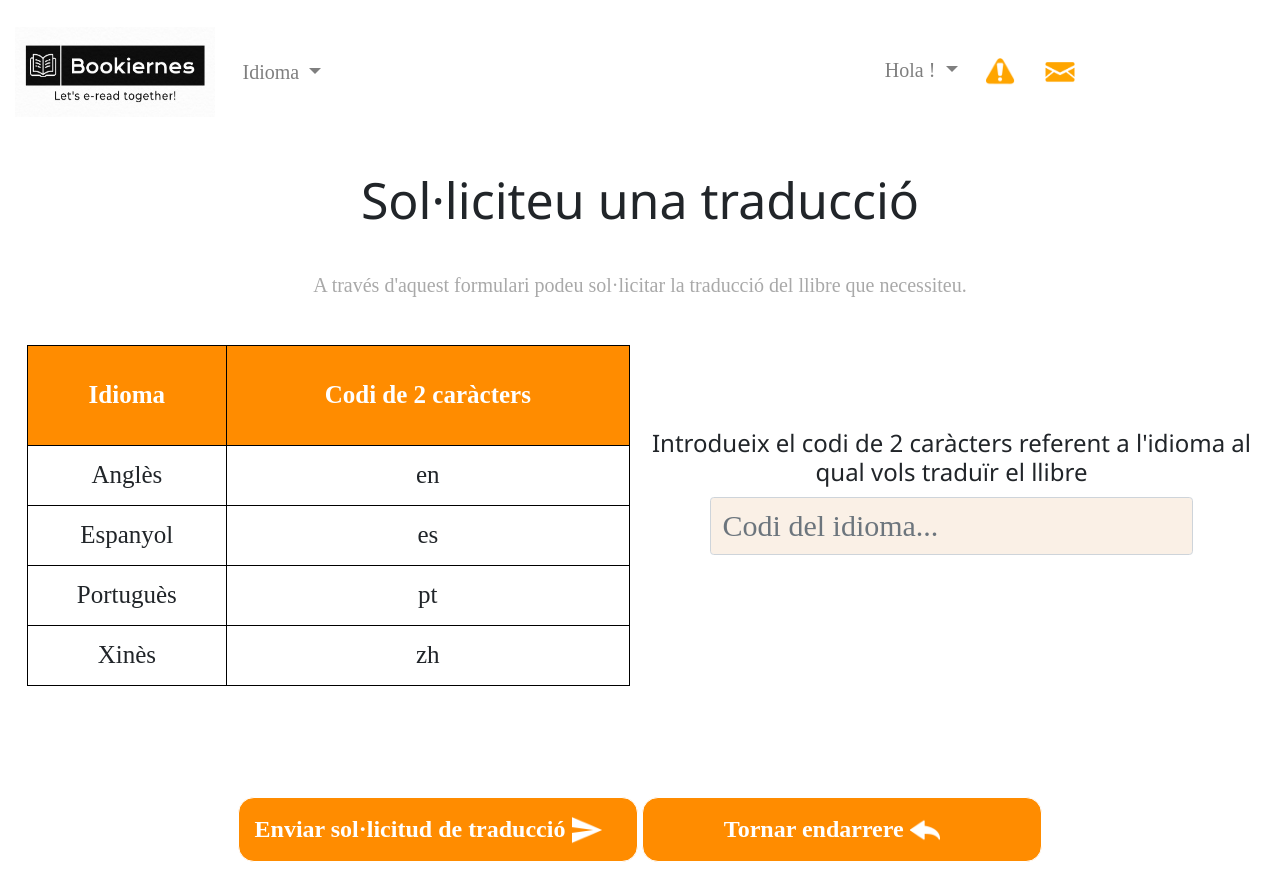
After one commit to RafaCucurull/Bookiernes, a Django app: page /area_edicio/2/dirtraduccions/solicitudtraduccio in a window 1280 px wide. The commit adds this page. Run offline with Django 3.2, Linux system fonts and the light colour scheme; data comes from the database, SQL or seed files in the repository; both versions use the stored data as it was before the commit; parts of the project's set-up code (start-up, migrations or seed data) failed here and were passed over; some libraries are stand-ins or nearby versions.

Commit message:
solicitudTraduccio

```diff
--- a/bookapp/forms.py
+++ b/bookapp/forms.py
@@ -1,6 +1,8 @@
+from django.core.exceptions import ValidationError
 from django.forms import ModelForm, Textarea, CheckboxSelectMultiple, TextInput
 
-from bookapp.models import Llibre, solicitudImatges, solicitudMaquetacio, Maquetacio, Imatge, solicitudPublicacio
+from bookapp.models import Llibre, solicitudImatges, solicitudMaquetacio, Maquetacio, Imatge, solicitudPublicacio, \
+    solicitudTraduccio
 
 
 class AfegirLlibreForm(ModelForm):
@@ -32,10 +34,12 @@ class SolicitarImatgesForm(ModelForm):
             }),
         }
 
+
 class pujarImatge(ModelForm):
     class Meta:
         model = Imatge
         fields = ('image',)
+
 
 class SolicitarMaquetacioForm(ModelForm):
     class Meta:
@@ -49,7 +53,37 @@ class PujarMaquetacio(ModelForm):
         fields = ('pdf_maquetat', 'anotacions')
         widgets = {'anotacions': Textarea(attrs={'cols': 50, 'rows': 6})}
 
+
 class SolicitarPublicacioForm(ModelForm):
     class Meta:
         model = solicitudPublicacio
         fields = ('anotacions',)
+
+
+class SolicitarTraduccioForm(ModelForm):
+    class Meta:
+        model = solicitudTraduccio
+        fields = ('idioma',)
+        widgets = {
+            'idioma': TextInput(attrs={
+                'class': "form-control",
+                'style': 'width: 80%;background-color: linen;font-size: 30px; margin: auto;>',
+                'placeholder': 'Codi del idioma...'
+            }),
+        }
+
+    # this function will be used for the validation
+    def clean(self):
+        super(SolicitarTraduccioForm, self).clean()
+
+        idioma = self.cleaned_data.get('idioma')
+
+        # Si el codi no és de 2 caràcters
+        if len(idioma) <= 1:
+            raise ValidationError("El codi ha de ser de 2 caràcters")
+        if any(chr.isdigit() for chr in idioma):
+            raise ValidationError("El codi ha de ser de 2 caràcters alfabètics")
+        if idioma != "en" and idioma != "es" and idioma != "pt" and idioma != "zh":
+            raise ValidationError("El codi no correspon a ningun de la taula")
+
+        return self.cleaned_data
--- a/bookapp/urls.py
+++ b/bookapp/urls.py
@@ -22,6 +22,8 @@ urlpatterns = [
     path('area_edicio/<int:pk>/dirmaquetacions/galeriamaquetacions/descargar/<int:pkimatge>', views.download_image, name='descargarimatge'),
     path('area_edicio/<int:pk>/dirmaquetacions/solicitudmaquetacio', views.solicitudmaquetacio, name='solicitudmaquetacio'),
     path('area_edicio/<int:pk>/solicitudpublicacio', views.solicitudpublicacio, name='solicitudpublicacio'),
+    path('area_edicio/<int:pk>/dirtraduccions', views.dirtraduccions, name='dirtraduccions'),
+    path('area_edicio/<int:pk>/dirtraduccions/solicitudtraduccio', views.solicitudTraduccio, name='solicitudtraduccio'),
     path('area_escriptor/<int:pk>/comments', views.comments, name='comments'),
     path('area_it/<int:pk>/publicarllibre', views.publicarllibre, name='publicarllibre'),
     path('area_dismaq/<int:pk>', views.areaDisssenyiMaquetacio, name='areadismaq'),
--- a/bookapp/views.py
+++ b/bookapp/views.py
@@ -1,7 +1,8 @@
 from django.http import HttpResponseRedirect, HttpResponse
 from django.shortcuts import render, redirect
 from bookapp import models
-from bookapp.forms import AfegirLlibreForm, SolicitarImatgesForm, SolicitarMaquetacioForm, PujarMaquetacio, pujarImatge, SolicitarPublicacioForm
+from bookapp.forms import AfegirLlibreForm, SolicitarImatgesForm, SolicitarMaquetacioForm, PujarMaquetacio, pujarImatge, \
+    SolicitarPublicacioForm, SolicitarTraduccioForm
 from bookapp.models import Llibre, TematiquesLlibre, Comentari, Notificacio, Tematica, Imatge
 from users.models import CustomUser
 from django.core.files.storage import FileSystemStorage
@@ -261,6 +262,7 @@ def notificarEditorPublicat(llibre):
     notificacio.llibre = llibre
     notificacio.save()
 
+
 def notificarITPublicat(llibre):
     it = llibre.it
     notificacio = Notificacio()
@@ -270,6 +272,7 @@ def notificarITPublicat(llibre):
     notificacio.data = data
     notificacio.llibre = llibre
     notificacio.save()
+
 
 def galeriaImatges(request, pk):
     llibre = Llibre.objects.get(pk=pk)
@@ -493,3 +496,29 @@ def seleccionar_it(solicitud, llibre):
     notificacio.data = data
     notificacio.llibre = llibre
     notificacio.save()
+
+
+def solicitudTraduccio(request, pk):
+    llibre = Llibre.objects.get(pk=pk)
+    if request.method == 'POST':
+        form = SolicitarTraduccioForm(request.POST)
+        if form.is_valid():
+            print("PERDO")
+            obj = form.save()
+            obj.llibre = llibre
+            obj.editor = request.user
+            obj.save()
+            # traduirLlibre(llibre)
+            # notificarEditorTraduccio(llibre)
+            return redirect(request.path_info)
+    else:
+        form = SolicitarTraduccioForm()
+    return render(request, 'solicitud_traduccio.html', {'form': form, 'llibre': llibre})
+
+
+def dirtraduccions(request, pk):
+    llibre = Llibre.objects.get(pk=pk)
+    context = {
+        "llibre": llibre,
+    }
+    return render(request, 'directori_traduccions.html', context)
--- a/static/css/enviar_maquetar.css
+++ b/static/css/enviar_maquetar.css
@@ -6,6 +6,28 @@
 * {
     box-sizing: border-box;
     font-family: "Times New Roman";
+}
+
+td {
+    border: 1px solid black;
+    text-align: center;
+    font-size: 25px;
+    height: 60px;
+}
+
+table {
+    width: 100%;
+    border: 1px solid black;
+    margin: auto;
+}
+
+th {
+    font-size: 25px;
+    height: 100px;
+    border: 1px solid black;
+    background-color: darkorange;
+    color: white;
+    text-align: center;
 }
 
 .column {
--- /dev/null
+++ b/templates/solicitud_traduccio.html
@@ -0,0 +1,79 @@
+{% extends 'base.html' %}
+{% load static %}
+{% block content %}
+    {% include 'user_header.html' %}
+    <head>
+        <meta name="viewport" content="width=device-width, initial-scale=1">
+        <link rel="stylesheet" href="https://www.w3schools.com/w3css/4/w3.css">
+        <link rel="stylesheet" type="text/css" href="{% static 'css/enviar_maquetar.css' %}">
+    </head>
+    <body>
+    <!-- Header -->
+    <header class="my_header">
+
+        <h1 class="h1-header w3-margin">
+            Sol·liciteu una traducció
+        </h1>
+
+        <p class="w3-center p_header w3-padding-24"> A través d'aquest formulari podeu sol·licitar la traducció
+            del llibre que necessiteu.
+        </p>
+    </header>
+    <div class="w3-container w3-center">
+        <form method="post" enctype="multipart/form-data">
+            {% csrf_token %}
+            <div class="w3-container w3-center">
+                <div class="row">
+                    <div class="column">
+                        <table>
+                            <tr>
+                                <th>Idioma</th>
+                                <th>Codi de 2 caràcters</th>
+                            </tr>
+                            <tr>
+                                <td>Anglès</td>
+                                <td>en</td>
+                            </tr>
+                            <tr>
+                                <td>Espanyol</td>
+                                <td>es</td>
+                            </tr>
+                            <tr>
+                                <td>Portuguès</td>
+                                <td>pt</td>
+                            </tr>
+                            <tr>
+                                <td>Xinès</td>
+                                <td>zh</td>
+                            </tr>
+                        </table>
+                    </div>
+                    <div class="column" style="margin-top: 6%">
+                        <h3>Introdueix el codi de 2 caràcters referent a l'idioma al qual vols traduïr el llibre</h3>
+                        {{ form.idioma }}
+                        {{ form.non_field_errors }}
+                    </div>
+                </div>
+                <div class="w3-row-padding w3-container" style="margin-top: -10%">
+                    <button type="submit" class="w3-round-xlarge btn btn-primary message">
+                        <h3 class="h3-message"><b>Enviar sol·licitud de traducció</b>
+                            <img src="{% static '../static/modificacions/send.png' %}"
+                                 style="width: 30px;height: 30px;margin-right: 20px;"
+                                 alt="Enviar sol·licitud de traduccio">
+                        </h3>
+                    </button>
+                    <a href="{% url 'dirtraduccions' pk=llibre.id %}">
+                        <button type="button" class="w3-round-xlarge btn btn-primary message">
+                            <h3 class="h3-message"><b>Tornar endarrere</b>
+                                <img src="{% static '../static/areaescriptor/backarrow.png' %}"
+                                     style="width: 30px;height: 30px;margin-right: 20px;"
+                                     alt="Endarrere">
+                            </h3>
+                        </button>
+                    </a>
+                </div>
+            </div>
+        </form>
+    </div>
+    </body>
+{% endblock %}
```
Also changed, not shown: bookapp/admin.py (+9 -1 lines), bookapp/models.py (+29 -8 lines), templates/area_edicio.html (+20 -0 lines), templates/directori_traduccions.html (added, +85 -0 lines), templates/galeria_traduccions.html (added, +72 -0 lines), bookapp/migrations/0001_initial.py, bookapp/migrations/0002_auto_20210528_1352.py, bookapp/migrations/0003_auto_20210514_1942.py (deleted), bookapp/migrations/0004_auto_20210517_1212.py (deleted), bookapp/migrations/0005_publicacio_solicitudpublicacio.py (deleted), db.sqlite3 (deleted), static/traduccions/translate-icon.png (added), users/migrations/0001_initial.py.
